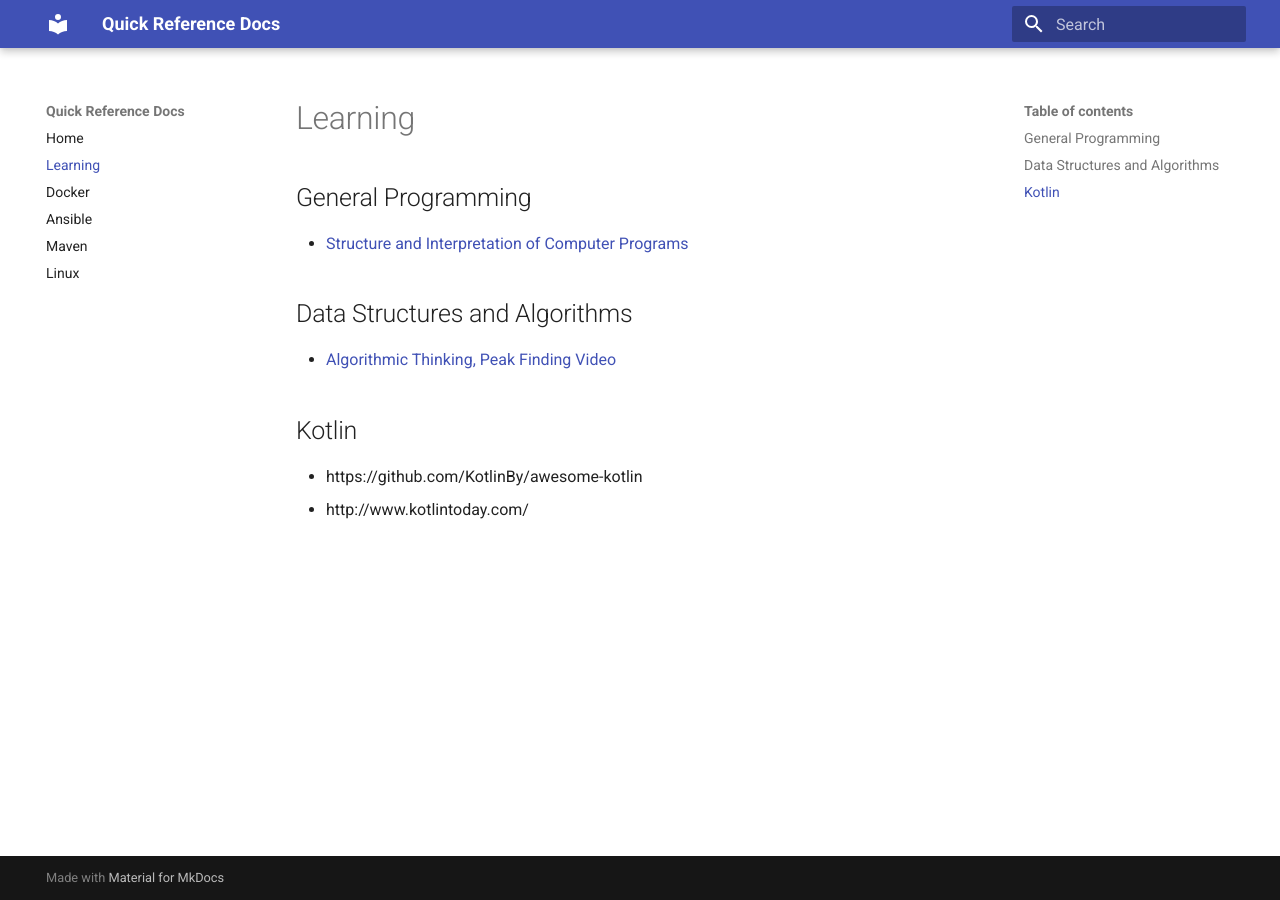
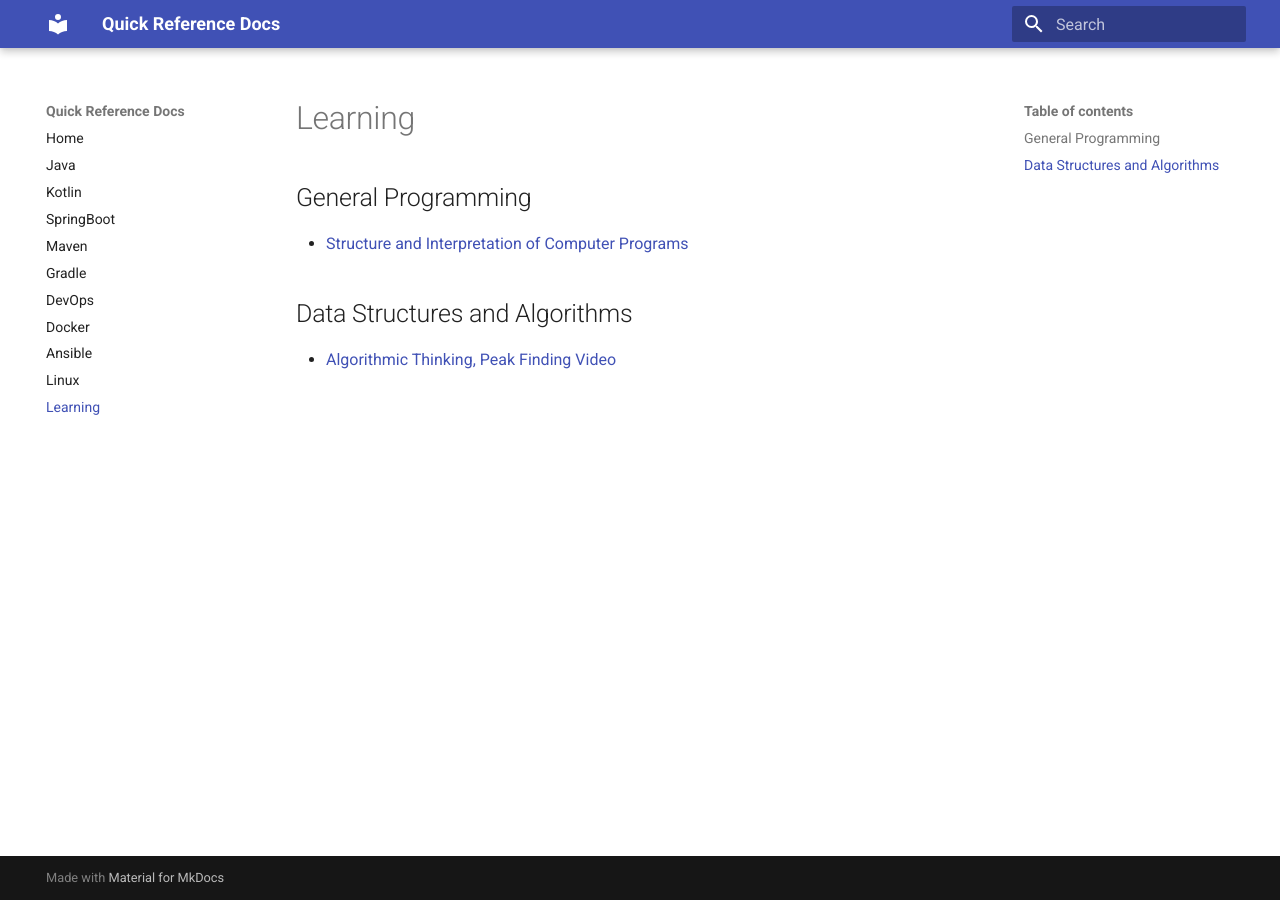
Before and after one commit to sivaprasadreddy/sivalabs-dev-notes, an MkDocs documentation site: the page built from docs/learning.md, in a window 1280 px wide. Built offline with MkDocs 1.6.1 and Material for MkDocs 9.7.7, drawn with Linux system fonts in a browser that asks for light colours.

Commit message:
Adding more sections.

```diff
--- a/docs/learning.md
+++ b/docs/learning.md
@@ -5,7 +5,3 @@
 
 ## Data Structures and Algorithms
 * [Algorithmic Thinking, Peak Finding Video](https://www.youtube.com/watch?v=HtSuA80QTyo)
-
-## Kotlin
-* https://github.com/KotlinBy/awesome-kotlin
-* http://www.kotlintoday.com/
--- a/mkdocs.yml
+++ b/mkdocs.yml
@@ -2,8 +2,13 @@ site_name: Quick Reference Docs
 theme: material
 nav:
     - Home: index.md
-    - Learning: learning.md
+    - Java: java.md
+    - Kotlin: kotlin.md
+    - SpringBoot: springboot.md
+    - Maven: maven.md
+    - Gradle: gradle.md
+    - DevOps: devops.md
     - Docker: docker.md
     - Ansible: ansible.md
-    - Maven: maven.md
     - Linux: linux.md
+    - Learning: learning.md
```
Also changed, not shown: docs/devops.md (added, +13 -0 lines), docs/gradle.md (added, +11 -0 lines), docs/index.md (+1 -25 lines), docs/java.md (added, +30 -0 lines), docs/kotlin.md (added, +16 -0 lines), docs/springboot.md (added, +7 -0 lines).
